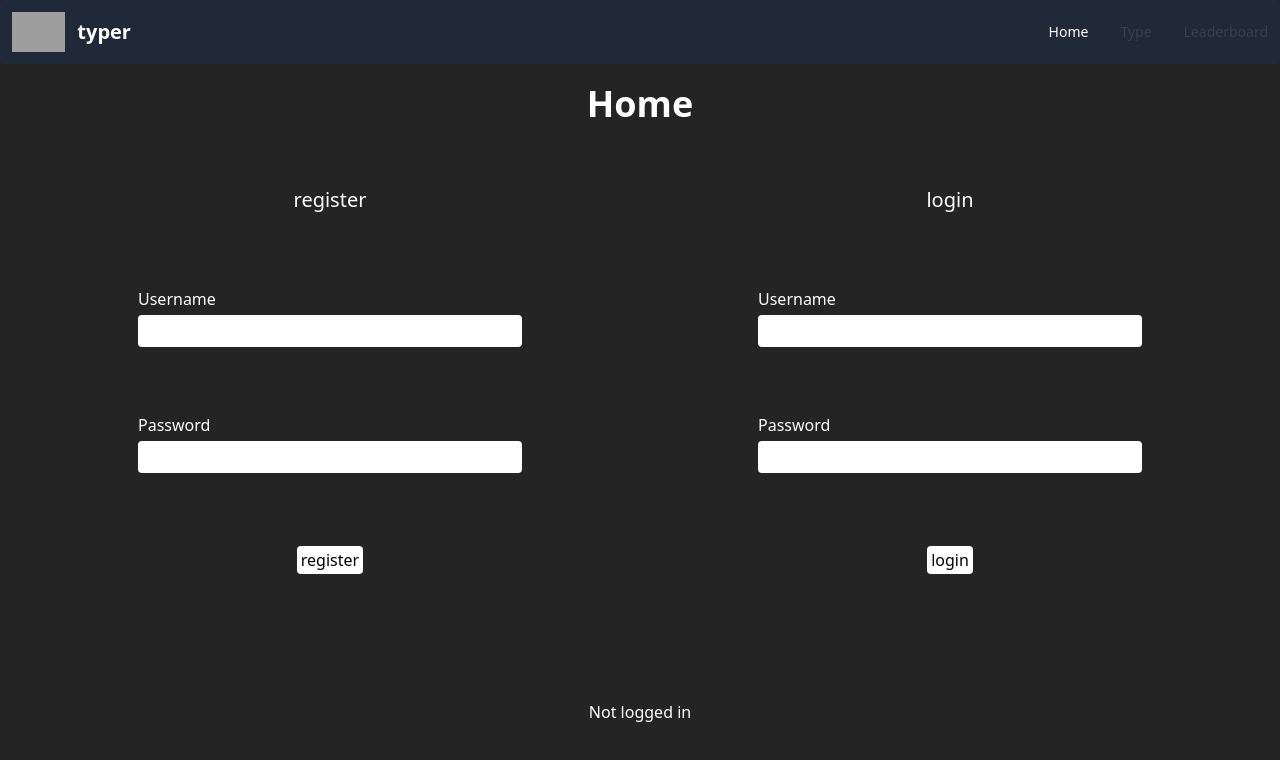
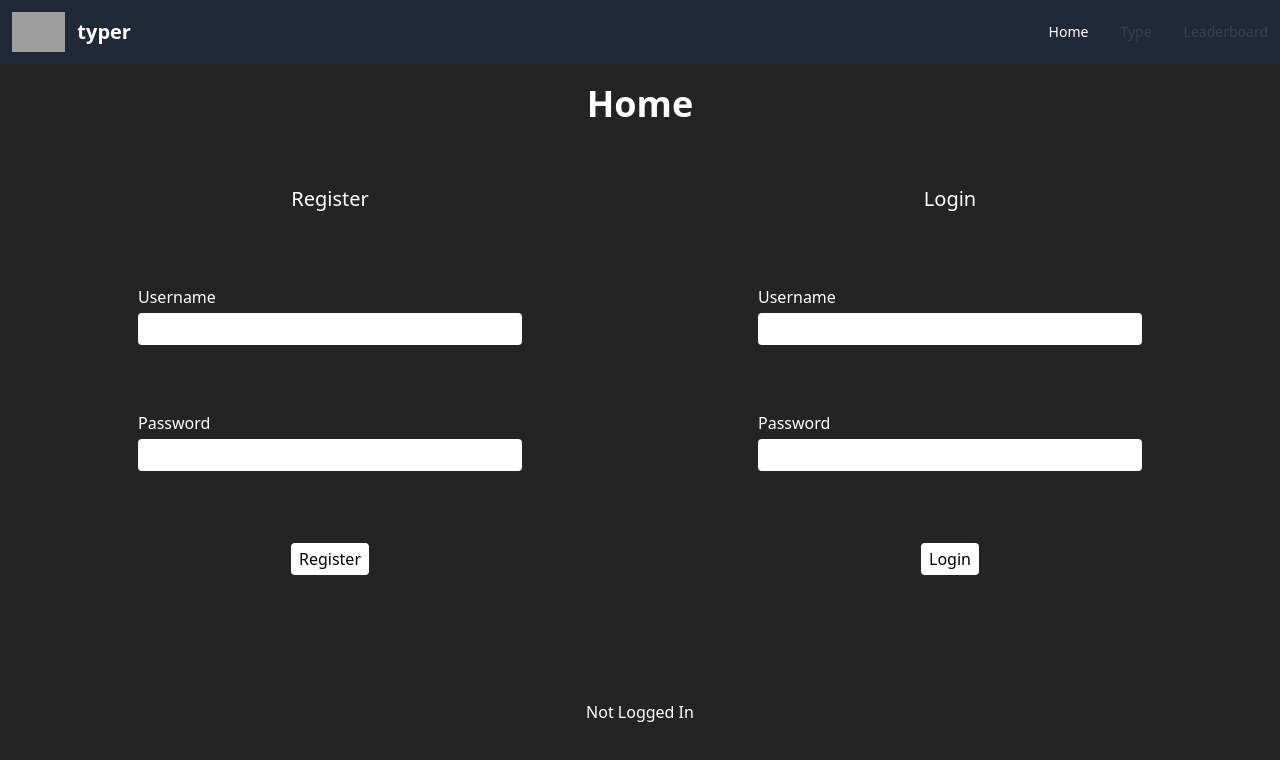
Before and after one commit to StefanNede/client, a Next.js app: page / in a window 1280 px wide. Shown: the top 760 px of the page. Built offline with nearby package versions, Linux system fonts and the light colour scheme; no server answers; grey boxes are pictures that could not be loaded.

Commit message:
made changes after final tests

```diff
--- a/components/OnlineRoom.jsx
+++ b/components/OnlineRoom.jsx
@@ -121,7 +121,7 @@ export default function OnlineRoom( { roomName, roomCreator, joinedRoom, setJoin
     return (
         <div>
             <header className="flex justify-between">
-                <h1>{roomName}</h1>
+                <h1 className="text-3xl text-pink-300 ml-[5vw]">{roomName}</h1>
                 <div>
                     <button className="bg-white text-black rounded px-2" onClick={leaveRoom}>leave</button>
                     { roomCreator === userDetails.username ?
--- a/components/Stats.jsx
+++ b/components/Stats.jsx
@@ -9,33 +9,33 @@ export default function Stats({ userDetails, setLoginBool, setLoginStatus }) {
     const logout = () => {
         console.log("logging out")
         setLoginBool(false)
-        setLoginStatus("Not logged in")
+        setLoginStatus("Not Logged In")
     }
 
     return (
         <div className="h-[70vh]">
-            <button className="ml-[85vw] bg-white text-black rounded p-1 px-2" onClick={logout}>logout</button>
+            <button className="ml-[85vw] bg-white text-black rounded py-1 px-2" onClick={logout}>Logout</button>
             <div className="px-[10vw]">
                 <h1 className="text-3xl">Stats</h1>
                 <div className="mt-[8vh] px-[5vw]">
                     {/* this is the actual stats rendering part */}
                     <div className="flex flex-row justify-between text-blue-300">
-                        <h3 className="text-xl">best score</h3>
+                        <h3 className="text-xl">Best Score</h3>
                         <p className="text-xl">{bestScore} wpm</p>
                     </div>
                     <div className="bg-white h-0.5 rounded my-[2vh]"></div>
                     <div className="flex flex-row justify-between text-blue-300">
-                        <h3 className="text-xl">best accuracy</h3>
+                        <h3 className="text-xl">Best Accuracy</h3>
                         <p className="text-xl">{bestAccuracy}%</p>
                     </div>
                     <div className="bg-white h-0.5 rounded my-[2vh]"></div>
                     <div className="flex flex-row justify-between text-green-400">
-                        <h3 className="text-xl">wins</h3>
+                        <h3 className="text-xl">Wins</h3>
                         <p className="text-xl">{numWins}</p>
                     </div>
                     <div className="bg-white h-0.5 rounded my-[2vh]"></div>
                     <div className="flex flex-row justify-between text-red-400">
-                        <h3 className="text-xl">losses</h3>
+                        <h3 className="text-xl">Losses</h3>
                         <p className="text-xl">{numLosses}</p>
                     </div>
                 </div>
--- a/pages/index.js
+++ b/pages/index.js
@@ -16,7 +16,7 @@ export default function Home() {
   const [usernameReg, setUsernameReg] = useState("")
   const [passwordReg, setPasswordReg] = useState("")
 
-  const [loginStatus, setLoginStatus] = useState("Not logged in")
+  const [loginStatus, setLoginStatus] = useState("Not Logged In")
   const [loginBool, setLoginBool] = useState(false)
 
   // for cookies
@@ -44,13 +44,13 @@ export default function Home() {
       let data = response.data
       console.log(data)
       if (data.message) {
-        setLoginStatus("Not logged in")
+        setLoginStatus("Not Logged In")
         setLoginBool(false)
         alert(data.message)
       } else {
         // user logged in
         setUserDetails(data[0])
-        setLoginStatus("Logged in as: " + data[0].username)
+        setLoginStatus("Logged In As: " + data[0].username)
         setLoginBool(true)
       }
     })
@@ -60,7 +60,7 @@ export default function Home() {
     Axios.get("http://localhost:3001/login").then((response) => {
       if (response.data.loggedIn) {
         setUserDetails(response.data.user[0])
-        setLoginStatus("Logged in as: " + response.data.user[0].username)
+        setLoginStatus("Logged In As: " + response.data.user[0].username)
         setLoginBool(true)
       }
     })
@@ -91,7 +91,7 @@ export default function Home() {
                     {/* register & login section */}
                     <div className="flex flex-col items-center justify-evenly h-[50vh] w-[50vw]">
                       {/* register section */}
-                      <h3 className="text-xl">register</h3>
+                      <h3 className="text-xl">Register</h3>
                       <div className="flex flex-col h-[40vh] justify-evenly ">
                           <div className="flex flex-col">
                               <label className="pb-1">Username</label>
@@ -102,11 +102,11 @@ export default function Home() {
                               <input type="text" onChange={(event) => setPasswordReg(event.target.value)} className="px-2 py-1 rounded text-black"/>
                           </div>
                       </div>
-                      <button onClick={register} className="text-black bg-white rounded px-1 py-0.5 border-black">register</button>
+                      <button onClick={register} className="text-black bg-white rounded px-2 py-1 border-black">Register</button>
                     </div>
                     <div className="flex flex-col items-center justify-evenly h-[50vh] w-[50vw]">
                       {/* login section */}
-                      <h3 className="text-xl">login</h3>
+                      <h3 className="text-xl">Login</h3>
                       <div className="flex flex-col h-[40vh] justify-evenly ">
                           <div className="flex flex-col">
                               <label className="pb-1">Username</label>
@@ -117,7 +117,7 @@ export default function Home() {
                               <input type="text" onChange={(event) => setPassword(event.target.value)} className="px-2 py-1 rounded text-black"/>
                           </div>
                       </div>
-                      <button onClick={login} className="text-black bg-white rounded px-1 py-0.5 border-black">login</button>
+                      <button onClick={login} className="text-black bg-white rounded px-2 py-1 border-black">Login</button>
                     </div>
                   </div>
               }
```
